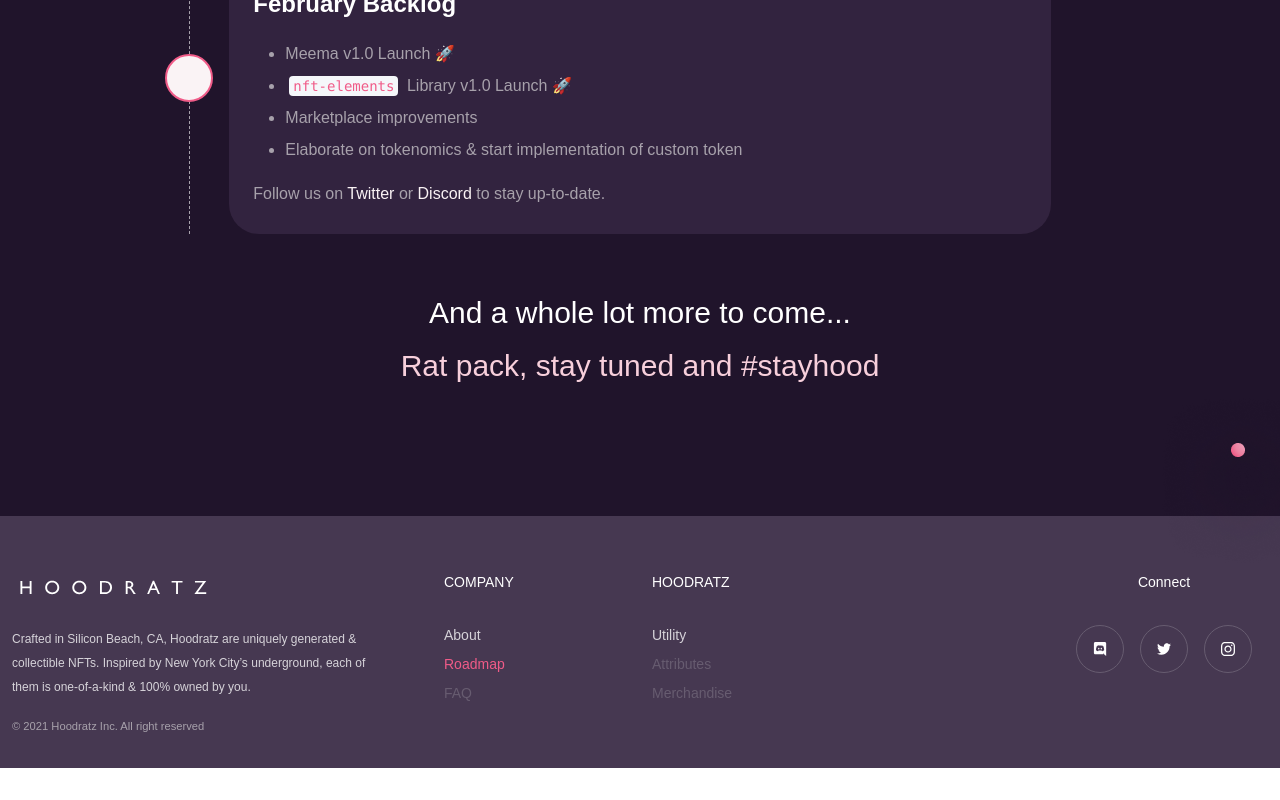
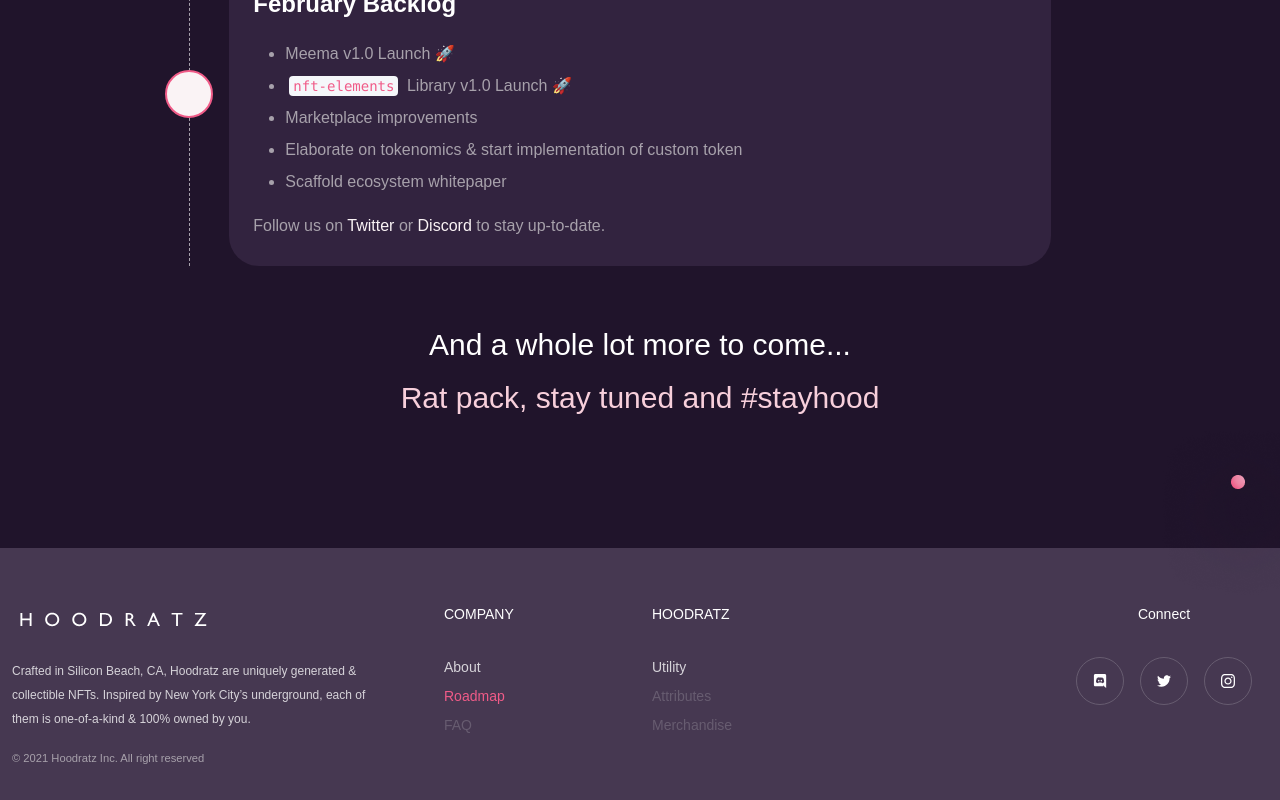
Before and after one commit to meemalabs/hoodratz.io, a Vue app: page /roadmap in a window 1280 px wide. Shown: the part 3122-3922 px from the top of the page. Before the commit the page ends 3890 px from the top, so only its background shows below. Built offline with nearby package versions, Linux system fonts and the light colour scheme; a web font is replaced by a local one.

Commit message:
chore: add bullet point to roadmap

```diff
--- a/src/views/Roadmap.vue
+++ b/src/views/Roadmap.vue
@@ -538,6 +538,7 @@ import AppFooter from "@/components/AppFooter.vue";
                   <li><code class="px-1 mx-1 py-0.5">nft-elements</code> Library v1.0 Launch 🚀</li>
                   <li>Marketplace improvements</li>
                   <li>Elaborate on tokenomics &amp; start implementation of custom token</li>
+                  <li>Scaffold ecosystem whitepaper</li>
                 </ul>
               </p>
 
```
